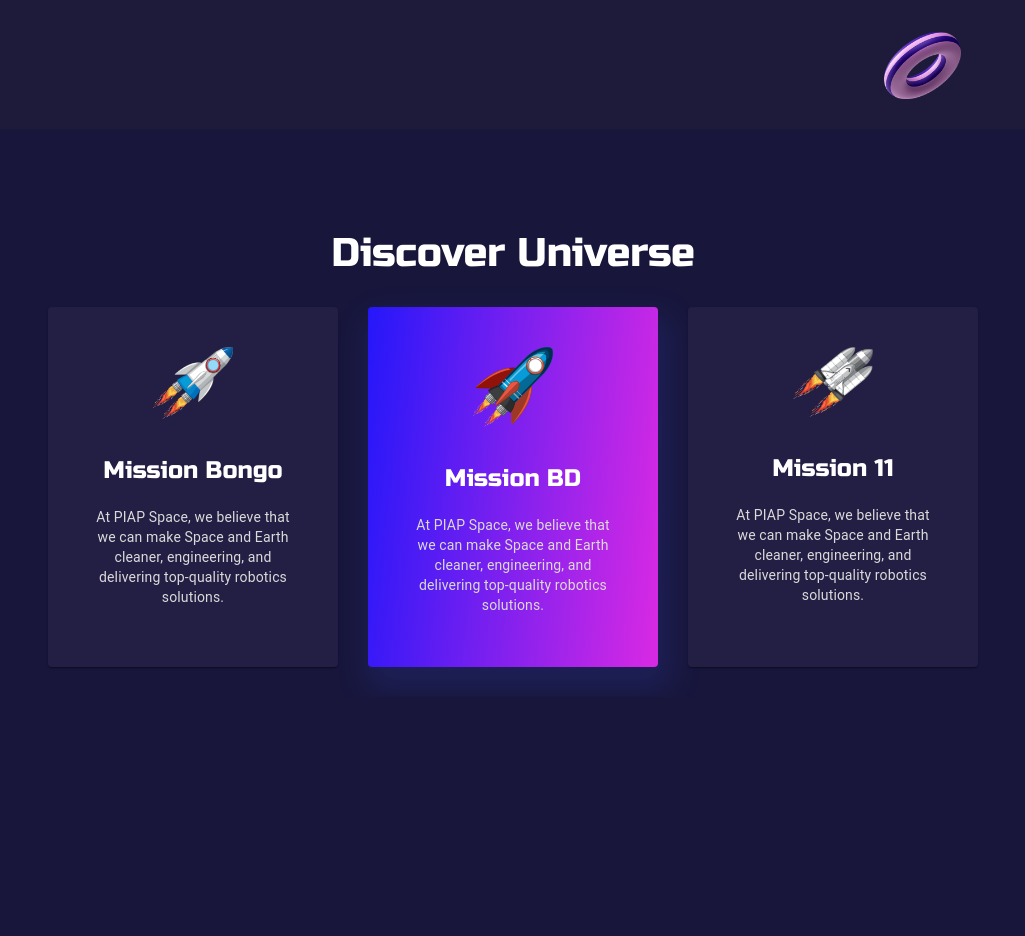
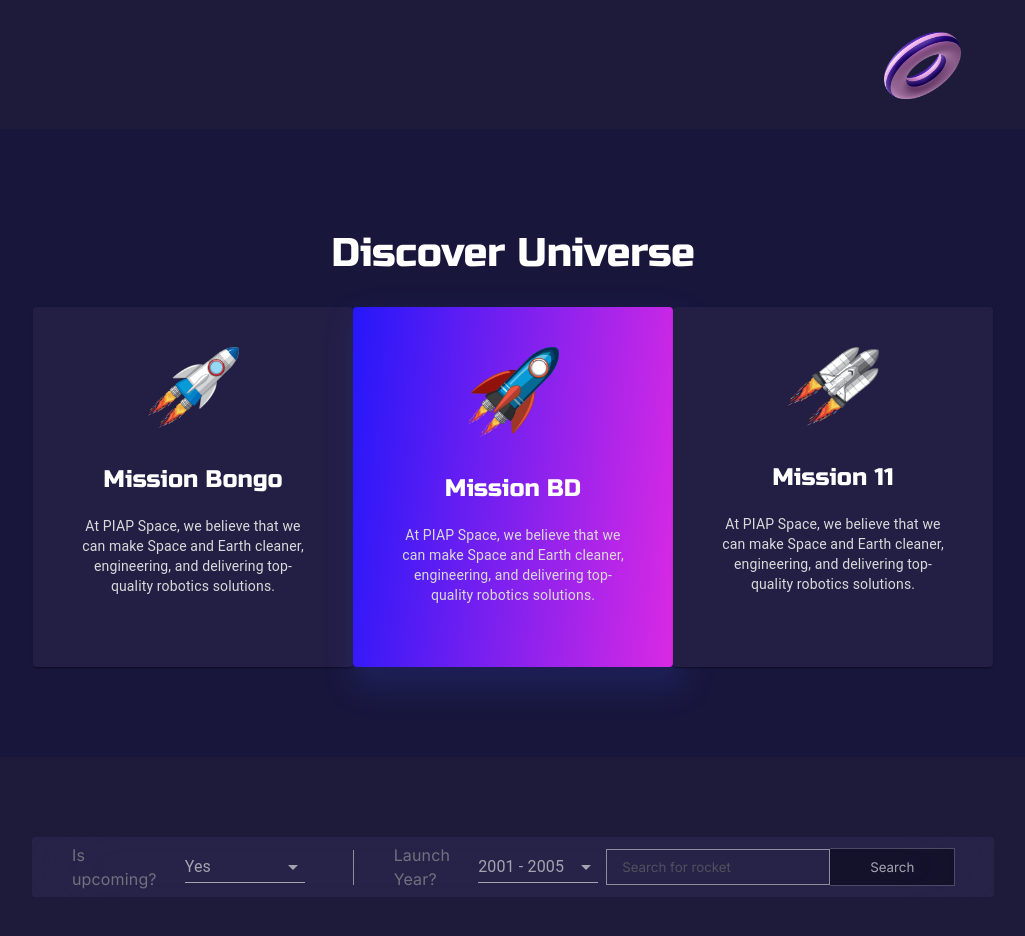
Before and after one commit to codeComet/space-landing-page, a React (Create React App) app: page / in a window 1280 px wide. Shown: the part 660-1596 px from the top of the page, without its empty margins (127-1152 px from the left). Before the commit the page ends 1357 px from the top, so only its background shows below. Built offline with nearby package versions, Linux system fonts and the light colour scheme.

Commit message:
Filter bar completed, data fetching operations is due

```diff
--- a/src/App.js
+++ b/src/App.js
@@ -1,6 +1,7 @@
 import Nav from "./components/nav/Nav";
 import Hero from "./components/hero/Hero";
 import Discover from "./components/discover/Discover";
+import Filter from "./components/filter/Filter";
 
 function App() {
   return (
@@ -8,6 +9,7 @@ function App() {
       <Nav />
       <Hero />
       <Discover />
+      <Filter />
     </div>
   );
 }
--- a/src/components/discover/style.css
+++ b/src/components/discover/style.css
@@ -1,5 +1,5 @@
 .discover-parent {
-  padding: 30px 0px;
+  padding: 30px 0px 90px;
 }
 
 .discover-parent h2 {
@@ -17,7 +17,6 @@
 
 .card-parent {
   background-color: #231e44 !important;
-  margin: 0px 15px;
   padding: 40px 30px;
   height: 280px;
 }
--- /dev/null
+++ b/src/components/filter/Filter.jsx
@@ -0,0 +1,101 @@
+import React, { useState, useEffect } from "react";
+import {
+  Box,
+  Typography,
+  MenuItem,
+  Select,
+  FormControl,
+  TextField,
+} from "@mui/material";
+import "./style.css";
+
+const SearchButton = () => {
+  return (
+    <div className="searchBtn">
+      <button>Search</button>
+    </div>
+  );
+};
+
+const Filter = () => {
+  const [upcoming, setUpcoming] = useState(true);
+  const [year, setYear] = useState("2001 - 2005");
+  const [searchValue, setSearchValue] = useState("");
+
+  const handleUpcomingValueChange = (event) => {
+    setUpcoming(event.target.value);
+  };
+
+  const handleYearChange = (event) => {
+    setYear(event.target.value);
+  };
+  return (
+    <div className="filter-parent">
+      {/* Filter bar */}
+      <Box
+        sx={{
+          display: "flex",
+          alignItems: "center",
+          justifyContent: "space-between",
+        }}
+        className="filter-container"
+      >
+        <Box sx={{ display: "flex", alignItems: "center" }}>
+          <Box
+            sx={{ display: "flex", alignItems: "center" }}
+            className="filter-dropdown"
+          >
+            <Typography variant="body1">Is upcoming?</Typography>
+            <FormControl variant="standard" sx={{ m: 1, minWidth: 120 }}>
+              <Select
+                value={upcoming}
+                onChange={handleUpcomingValueChange}
+                style={{ color: "#fff" }}
+                className="filter-select"
+              >
+                <MenuItem value={true}>Yes</MenuItem>
+                <MenuItem value={false}>No</MenuItem>
+              </Select>
+            </FormControl>
+          </Box>
+          <Box
+            sx={{ display: "flex", alignItems: "center", paddingLeft: "40px" }}
+            className="filter-dropdown"
+          >
+            <Typography variant="body1">Launch Year?</Typography>
+            <FormControl
+              variant="standard"
+              sx={{ m: 1, minWidth: 120, color: "#fff" }}
+            >
+              <Select
+                value={year}
+                onChange={handleYearChange}
+                style={{ color: "#fff" }}
+                className="filter-select"
+              >
+                <MenuItem value={"<1990"}>less than 1990</MenuItem>
+                <MenuItem value={"1991 - 1995"}>1991 - 1995</MenuItem>
+                <MenuItem value={"1996 - 2000"}>1996 - 2000</MenuItem>
+                <MenuItem value={"2001 - 2005"}>2001 - 2005</MenuItem>
+                <MenuItem value={"2006 - 2010"}>2006 - 2010</MenuItem>
+                <MenuItem value={"2011 - 2015"}>2011 - 2015</MenuItem>
+                <MenuItem value={"2016 - 2020"}>2016 - 2020</MenuItem>
+                <MenuItem value={">2020"}>greater than 2020</MenuItem>
+              </Select>
+            </FormControl>
+          </Box>
+        </Box>
+        <Box sx={{ display: "flex", alignItems: "center" }}>
+          <input
+            type="text"
+            placeholder="Search for rocket"
+            className="filter-search"
+          />
+          <button className="filter-searchBtn">Search</button>
+        </Box>
+      </Box>
+    </div>
+  );
+};
+
+export default Filter;
--- /dev/null
+++ b/src/components/filter/style.css
@@ -0,0 +1,64 @@
+.filter-parent {
+  padding: 30px 10px;
+  background: #1e1b3a;
+}
+/* Filter bar */
+
+.filter-container {
+  width: 70%;
+  margin: 50px auto;
+  background: #2d2853;
+  padding: 6px 40px;
+  opacity: 0.6;
+  backdrop-filter: blur(45px);
+  height: 48px;
+  border-radius: 3px;
+}
+
+.filter-dropdown:first-child {
+  padding-right: 40px;
+  border-right: 1px solid #dadada;
+  height: 35px;
+}
+
+.filter-dropdown p {
+  color: #ababab;
+  margin-right: 20px;
+  font-family: "Inter", sans-serif;
+}
+
+.filter-select::before,
+.filter-select::after {
+  border-color: #fff !important;
+}
+
+.filter-dropdown .MuiSelect-iconStandard {
+  color: #fff;
+}
+
+.filter-search {
+  border: 1px solid #dadada;
+  padding: 9px 15px;
+  background: #2d2853;
+  color: #ababab;
+  font-family: "Inter", sans-serif;
+}
+
+.filter-search:focus {
+  outline: none;
+}
+
+.filter-searchBtn {
+  padding: 10px 40px;
+  background-color: #0e0d22;
+  border: 1px solid #6f6c83;
+  border-left: none;
+  color: #fff;
+  font-family: "Inter", sans-serif;
+}
+
+.filter-searchBtn:hover {
+  cursor: pointer;
+}
+
+/* Filter Bar */
```
